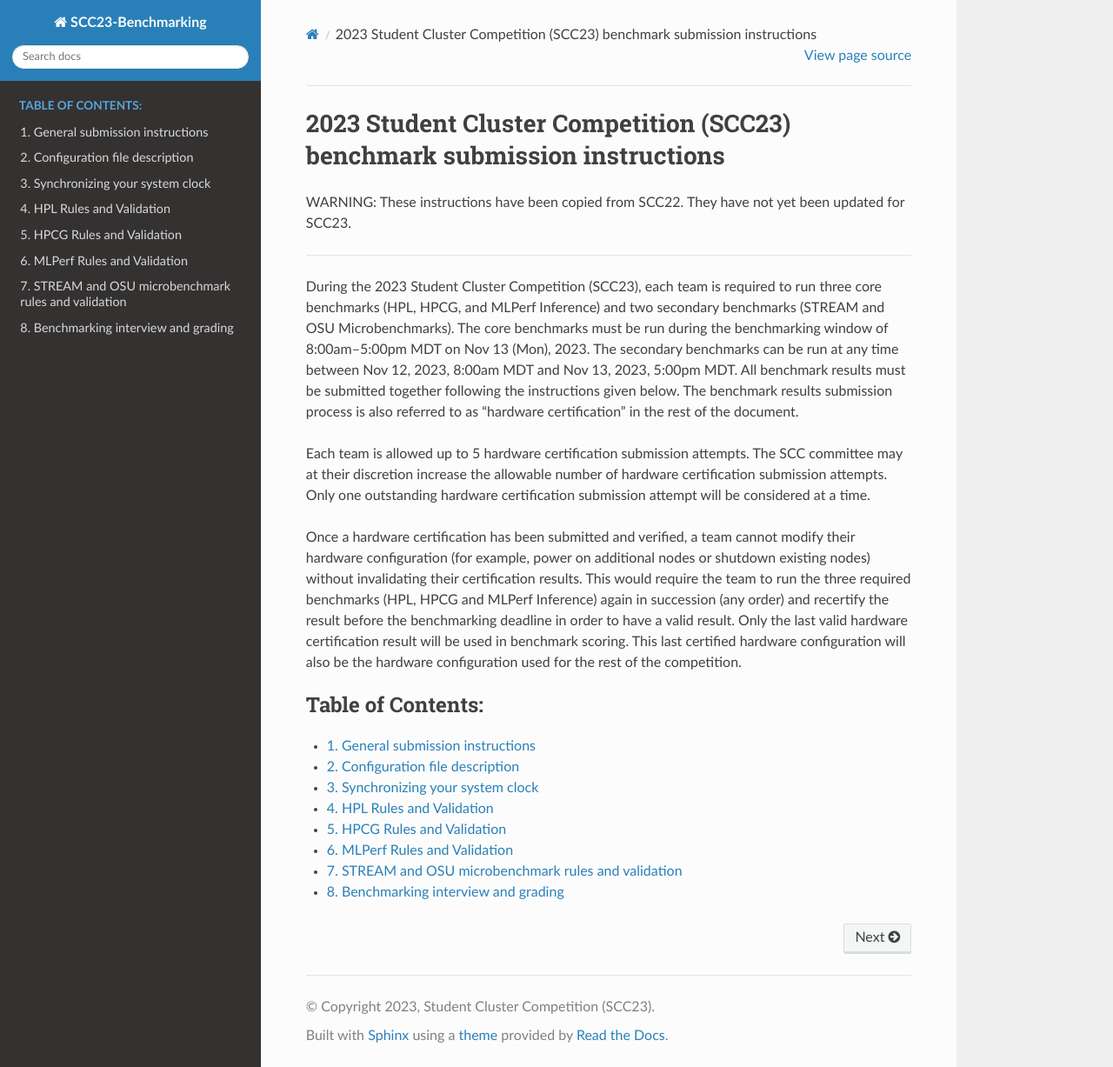
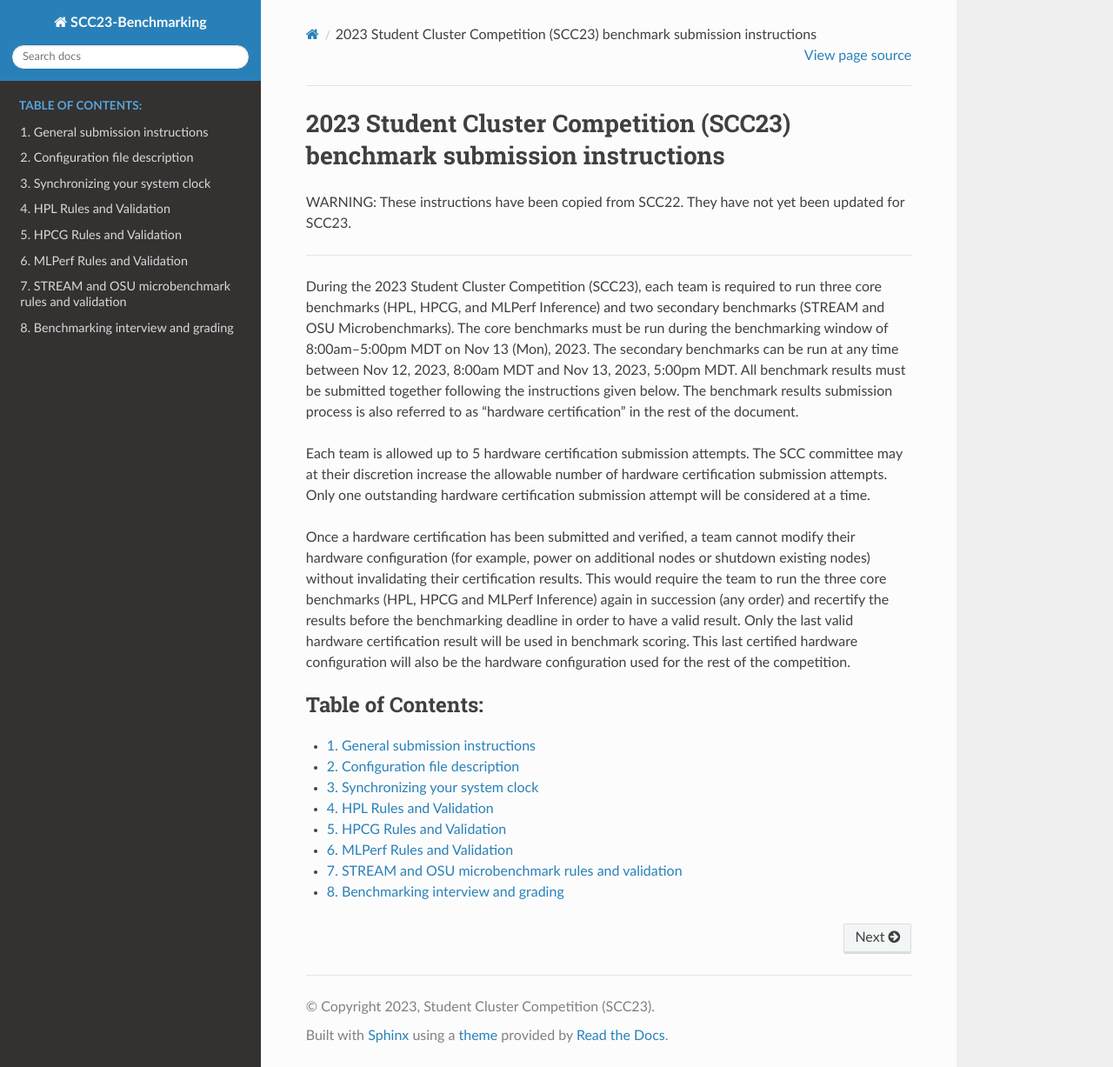
Before and after one commit to amaji/scc23-benchmarking, a Sphinx documentation site: the page built from source/index.rst, in a window 1280 px wide and 1227 px high. Shown: the whole window at 87% size. Built offline with Sphinx 7.4.7 and the Read the Docs theme 2.0.0, drawn with Linux system fonts in a browser that asks for light colours.

Commit message:
Fix typos in index.rst

```diff
--- a/source/index.rst
+++ b/source/index.rst
@@ -14,7 +14,7 @@ During the 2023 Student Cluster Competition (SCC23), each team is required to ru
 
 Each team is allowed up to 5 hardware certification submission attempts. The SCC committee may at their discretion increase the allowable number of hardware certification submission attempts. Only one outstanding hardware certification submission attempt will be considered at a time.
 
-Once a hardware certification has been submitted and verified, a team cannot modify their hardware configuration (for example, power on additional nodes or shutdown existing nodes) without invalidating their certification results. This would require the team to run the three required benchmarks (HPL, HPCG and MLPerf Inference) again in succession (any order) and recertify the result before the benchmarking deadline in order to have a valid result. Only the last valid hardware certification result will be used in benchmark scoring. This last certified hardware configuration will also be the hardware configuration used for the rest of the competition.
+Once a hardware certification has been submitted and verified, a team cannot modify their hardware configuration (for example, power on additional nodes or shutdown existing nodes) without invalidating their certification results. This would require the team to run the three core benchmarks (HPL, HPCG and MLPerf Inference) again in succession (any order) and recertify the results before the benchmarking deadline in order to have a valid result. Only the last valid hardware certification result will be used in benchmark scoring. This last certified hardware configuration will also be the hardware configuration used for the rest of the competition.
 
 
 .. toctree::
```
